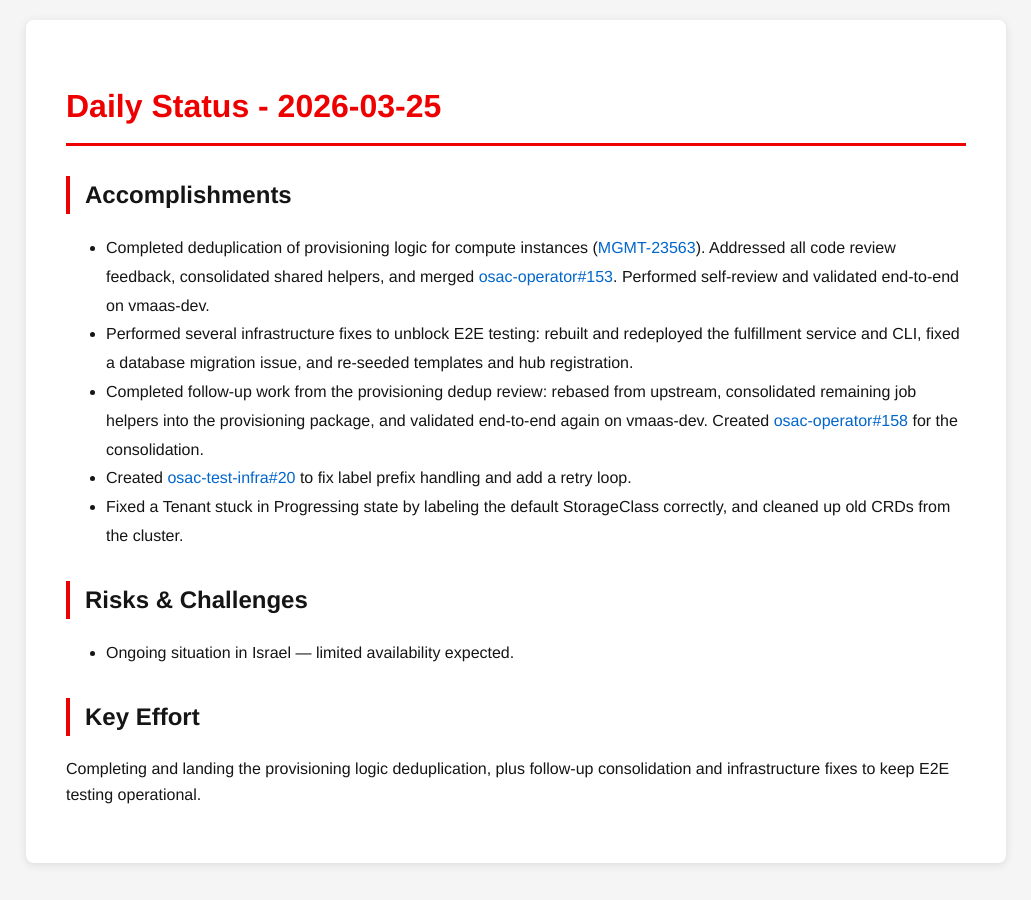
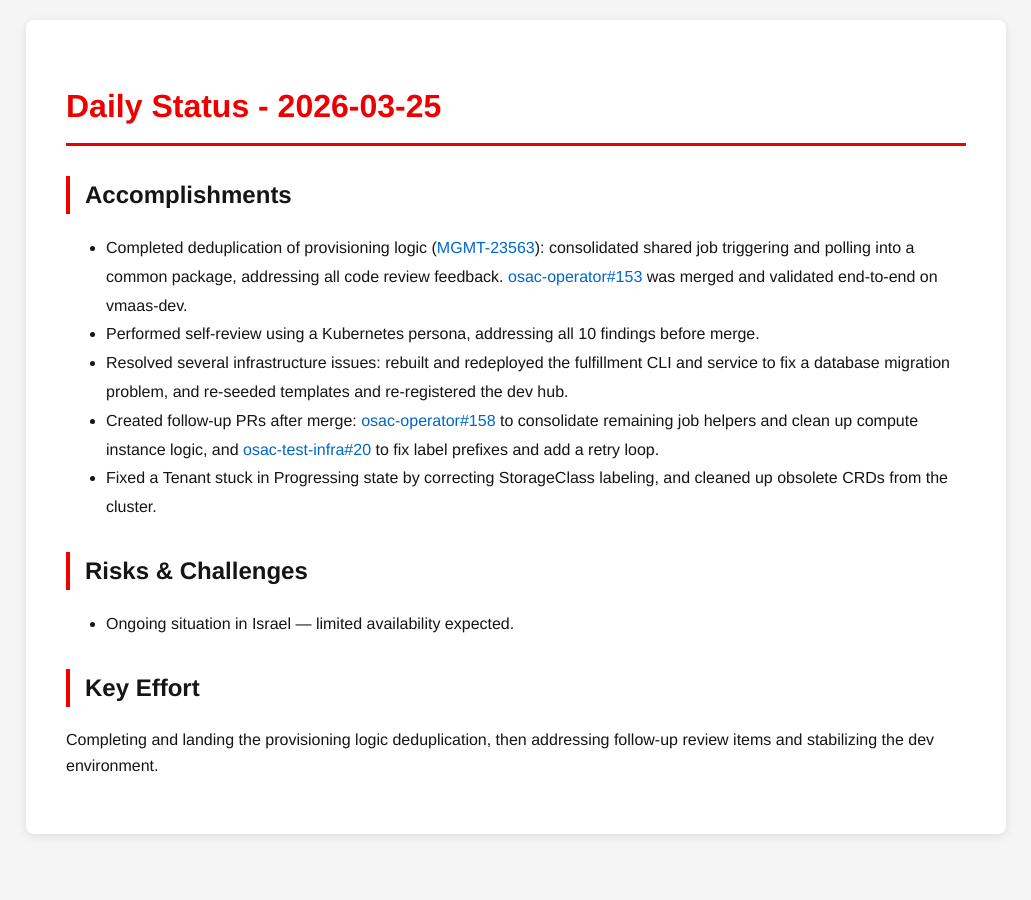
Before and after one commit to tzvatot/daily-status, a Jekyll site: the page built from 2026-03-25.md, in a window 1280 px wide. Shown: the whole page, without its empty margins (124-1155 px from the left). Built offline with Jekyll 4.4.1, drawn with Linux system fonts in a browser that asks for light colours.

Commit message:
Daily status update - 2026-03-25

```diff
--- a/2026-03-25.md
+++ b/2026-03-25.md
@@ -7,14 +7,14 @@ date: 2026-03-25
 # Daily Status - 2026-03-25
 
 ## Accomplishments
-- Completed deduplication of provisioning logic for compute instances ([MGMT-23563](https://issues.redhat.com/browse/MGMT-23563)). Addressed all code review feedback, consolidated shared helpers, and merged [osac-operator#153](https://github.com/osac-project/osac-operator/pull/153). Performed self-review and validated end-to-end on vmaas-dev.
-- Performed several infrastructure fixes to unblock E2E testing: rebuilt and redeployed the fulfillment service and CLI, fixed a database migration issue, and re-seeded templates and hub registration.
-- Completed follow-up work from the provisioning dedup review: rebased from upstream, consolidated remaining job helpers into the provisioning package, and validated end-to-end again on vmaas-dev. Created [osac-operator#158](https://github.com/osac-project/osac-operator/pull/158) for the consolidation.
-- Created [osac-test-infra#20](https://github.com/osac-project/osac-test-infra/pull/20) to fix label prefix handling and add a retry loop.
-- Fixed a Tenant stuck in Progressing state by labeling the default StorageClass correctly, and cleaned up old CRDs from the cluster.
+- Completed deduplication of provisioning logic ([MGMT-23563](https://issues.redhat.com/browse/MGMT-23563)): consolidated shared job triggering and polling into a common package, addressing all code review feedback. [osac-operator#153](https://github.com/osac-project/osac-operator/pull/153) was merged and validated end-to-end on vmaas-dev.
+- Performed self-review using a Kubernetes persona, addressing all 10 findings before merge.
+- Resolved several infrastructure issues: rebuilt and redeployed the fulfillment CLI and service to fix a database migration problem, and re-seeded templates and re-registered the dev hub.
+- Created follow-up PRs after merge: [osac-operator#158](https://github.com/osac-project/osac-operator/pull/158) to consolidate remaining job helpers and clean up compute instance logic, and [osac-test-infra#20](https://github.com/osac-project/osac-test-infra/pull/20) to fix label prefixes and add a retry loop.
+- Fixed a Tenant stuck in Progressing state by correcting StorageClass labeling, and cleaned up obsolete CRDs from the cluster.
 
 ## Risks & Challenges
 - Ongoing situation in Israel — limited availability expected.
 
 ## Key Effort
-Completing and landing the provisioning logic deduplication, plus follow-up consolidation and infrastructure fixes to keep E2E testing operational.
+Completing and landing the provisioning logic deduplication, then addressing follow-up review items and stabilizing the dev environment.
```
